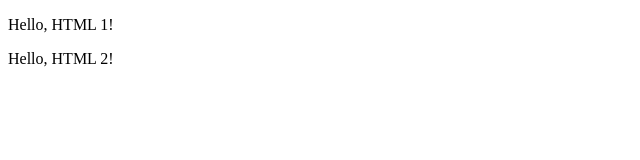
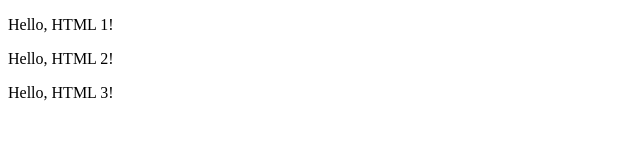
Before and after one commit to LGALopes/bootcamp-devjr, a plain HTML site: page index.html in a window 1280 px wide. Shown: the whole page, without its empty margins (0-640 px from the left). Drawn offline with Linux system fonts and the light colour scheme.

Commit message:
Segunda alteracao

```diff
--- a/index.html
+++ b/index.html
@@ -8,5 +8,6 @@
 <body>
     <p>Hello, HTML 1!</p>
     <p>Hello, HTML 2!</p>
+    <p>Hello, HTML 3!</p>
 </body>
 </html>
```
